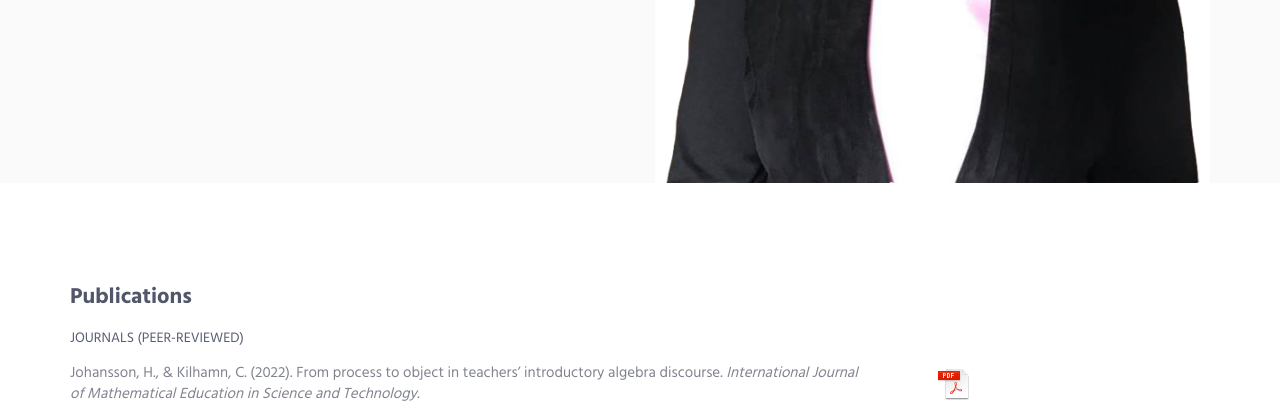
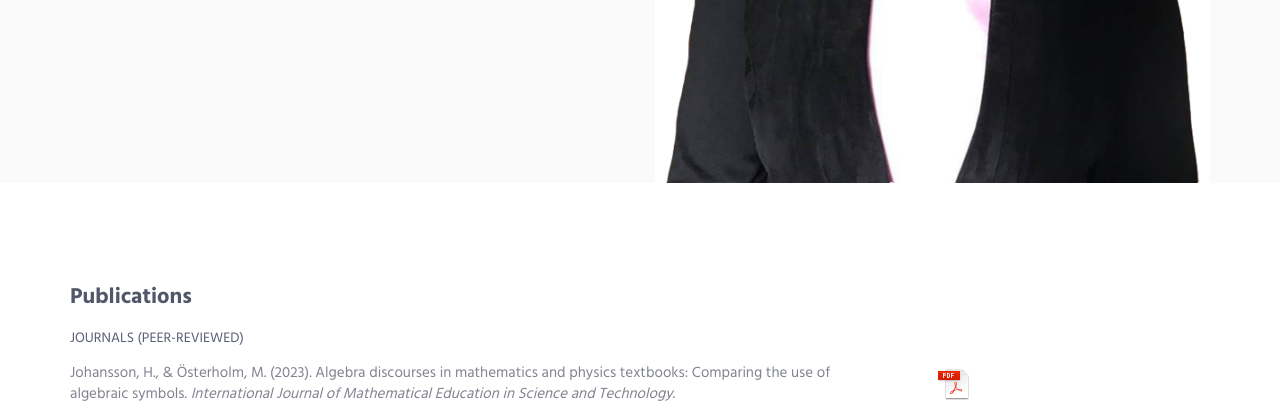
Before and after one commit to helenajohansson/helenajohansson.github.io, a plain HTML site: page publications.html in a window 1280 px wide. Shown: the part 537-952 px from the top of the page. Drawn offline with Linux system fonts and the light colour scheme.

Commit message:
uppdatera med senaste publikationen

```diff
--- a/publications.html
+++ b/publications.html
@@ -117,6 +117,12 @@
 										<h5> <span class="text-uppercase" style="color:#575d72">Journals (Peer-reviewed)</span></h5>
 
 										<table >
+											<tr>
+												<td style="width:800px" align="left"><p><a href="https://www.tandfonline.com/doi/full/10.1080/0020739X.2023.2226154">
+												Johansson, H., & Österholm, M. (2023). Algebra discourses in mathematics and physics textbooks: Comparing the use of algebraic symbols.
+												<i> International Journal of Mathematical Education in Science and Technology.</i> </a></p></td>
+												<td style="width:100px"align="right"> <p> <a href="pdf/JohanssonOsterholm2023_IJMEST.pdf"> <img src="img/Adobe_PDF_file_icon_32x32.png"> </a> </p></td>
+											</tr>
 											<tr>
 												<td style="width:800px" align="left"><p><a href="https://www.tandfonline.com/doi/full/10.1080/0020739X.2022.2075810">
 												Johansson, H., & Kilhamn, C. (2022). From process to object in teachers’ introductory algebra discourse.
```
Also changed, not shown: 2 other files.
